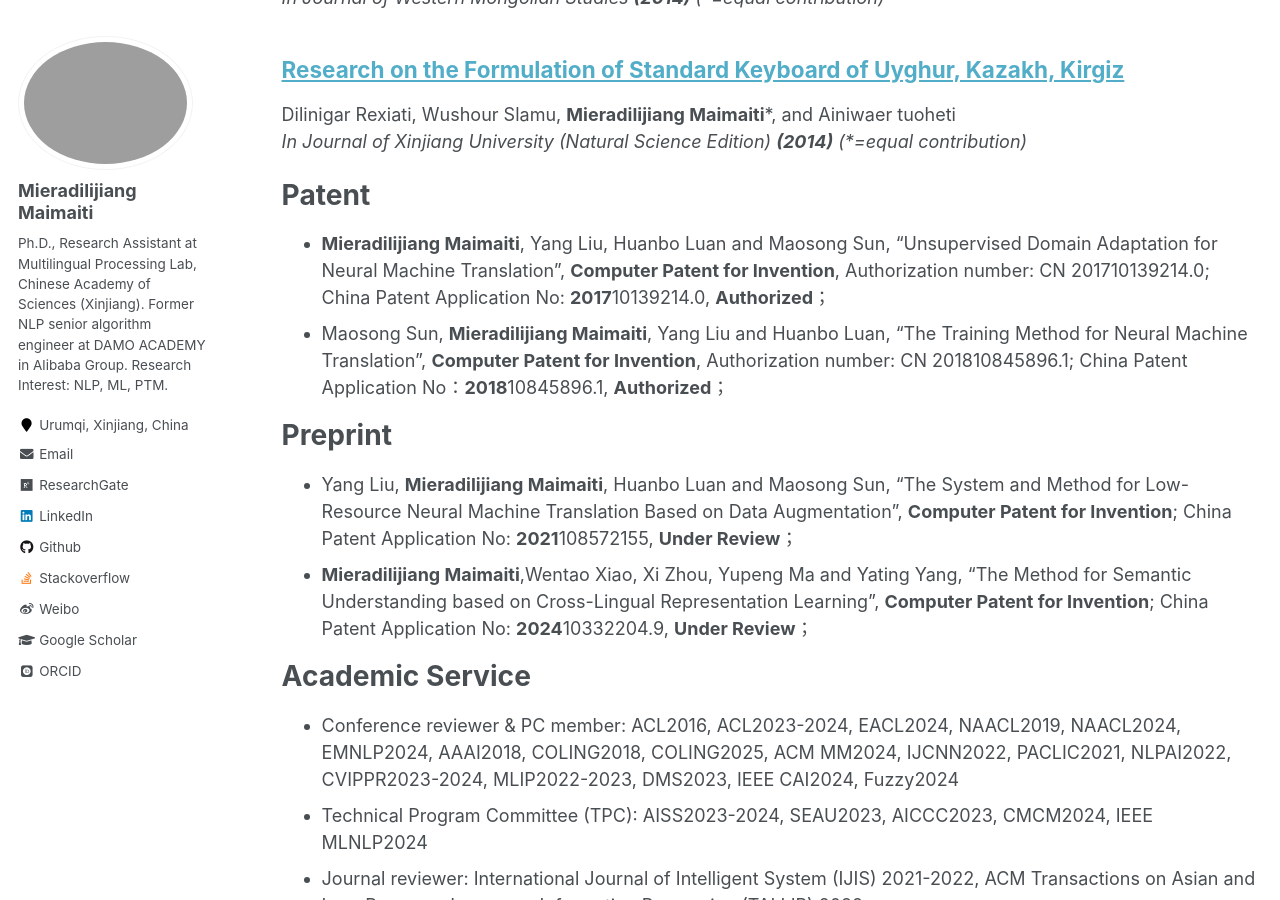
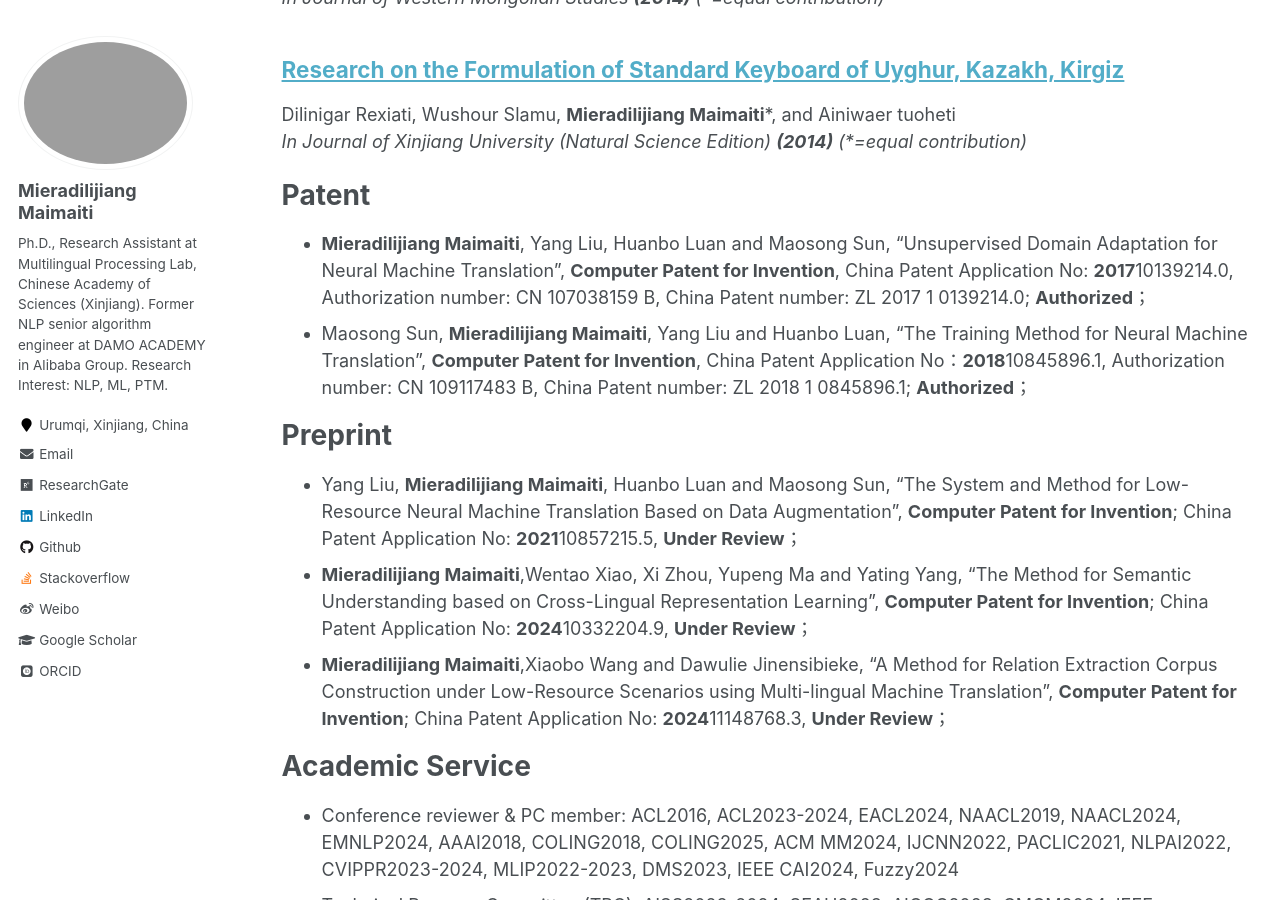
Before and after one commit to miradel51/miradel51.github.io, a Jekyll site: the page built from _pages/publications.md, in a window 1280 px wide and 900 px high, scrolled down 4356 px. Built offline with Jekyll 4.4.1, drawn with Linux system fonts in a browser that asks for light colours; some web fonts are replaced.

Commit message:
Update publications.md
revised patent information and added a new applied patent.

```diff
--- a/_pages/publications.md
+++ b/_pages/publications.md
@@ -17,13 +17,14 @@ author_profile: true
 
 Patent
 ======
-* __Mieradilijiang Maimaiti__, Yang Liu, Huanbo Luan and Maosong Sun, "Unsupervised Domain Adaptation for Neural Machine Translation", __Computer Patent for Invention__, Authorization number: CN 201710139214.0; China Patent Application No: **2017**10139214.0, __Authorized__；
-* Maosong Sun, __Mieradilijiang Maimaiti__, Yang Liu and Huanbo Luan, "The Training Method for Neural Machine Translation", __Computer Patent for Invention__, Authorization number: CN 201810845896.1; China Patent Application No：**2018**10845896.1, __Authorized__；
+* __Mieradilijiang Maimaiti__, Yang Liu, Huanbo Luan and Maosong Sun, "Unsupervised Domain Adaptation for Neural Machine Translation", __Computer Patent for Invention__, China Patent Application No: **2017**10139214.0, Authorization number: CN 107038159 B, China Patent number: ZL 2017 1 0139214.0; __Authorized__；
+* Maosong Sun, __Mieradilijiang Maimaiti__, Yang Liu and Huanbo Luan, "The Training Method for Neural Machine Translation", __Computer Patent for Invention__,  China Patent Application No：**2018**10845896.1, Authorization number: CN 109117483 B, China Patent number: ZL 2018 1 0845896.1; __Authorized__；
 
 Preprint
 ======
-* Yang Liu, __Mieradilijiang Maimaiti__, Huanbo Luan and Maosong Sun, "The System and Method for Low-Resource Neural Machine Translation Based on Data Augmentation", __Computer Patent for Invention__; China Patent Application No: **2021**108572155, __Under Review__；
+* Yang Liu, __Mieradilijiang Maimaiti__, Huanbo Luan and Maosong Sun, "The System and Method for Low-Resource Neural Machine Translation Based on Data Augmentation", __Computer Patent for Invention__; China Patent Application No: **2021**10857215.5, __Under Review__；
 * __Mieradilijiang Maimaiti__,Wentao Xiao, Xi Zhou, Yupeng Ma and Yating Yang, "The Method for Semantic Understanding based on Cross-Lingual Representation Learning", __Computer Patent for Invention__; China Patent Application No: **2024**10332204.9, __Under Review__；
+* __Mieradilijiang Maimaiti__,Xiaobo Wang and Dawulie Jinensibieke, "A Method for Relation Extraction Corpus Construction under Low-Resource Scenarios using Multi-lingual Machine Translation", __Computer Patent for Invention__; China Patent Application No: **2024**11148768.3, __Under Review__；
 
 Academic Service
 ======
```
